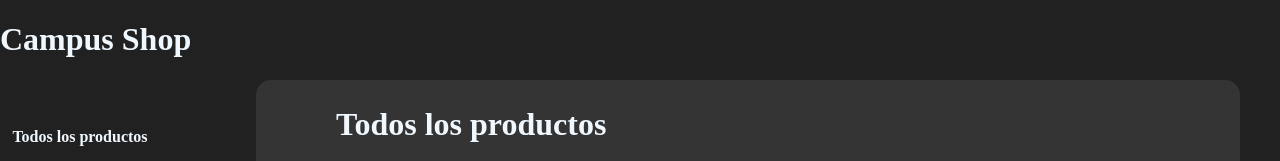
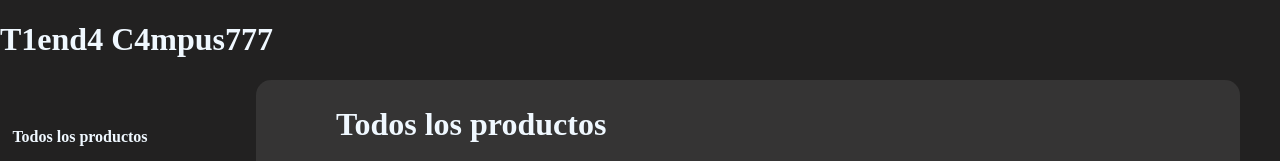
Before and after one commit to aAlejandroNM/filtro-html, a plain HTML site: page index.html in a window 1280 px wide. Shown: the top 161 px of the page. Drawn offline with Linux system fonts and the light colour scheme.

Commit message:
Update index.html

```diff
--- a/index.html
+++ b/index.html
@@ -9,7 +9,7 @@
 <body>
     <header>
         <h1>
-            Campus Shop
+            T1end4 C4mpus777
         </h1>
     </header>
     <main>
```
